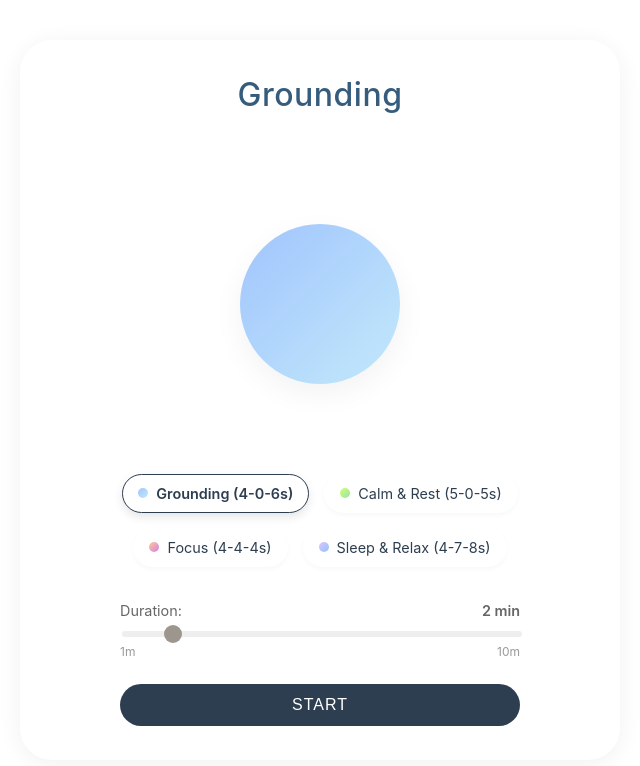
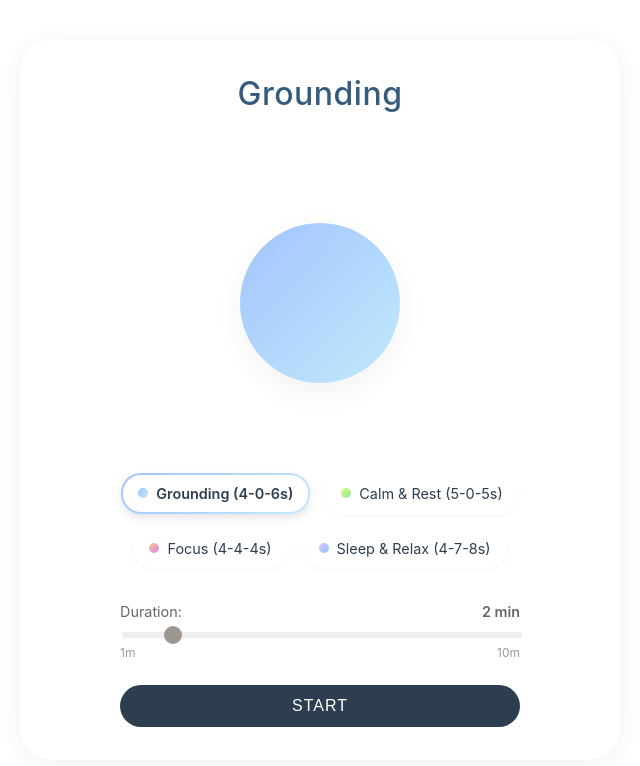
Before and after one commit to yosra-methal/breathing-widget, a React (Vite) app: page / in a window 1280 px wide. Shown: the top 766 px of the page, without its empty margins (320-960 px from the left). Built offline with nearby package versions, Linux system fonts and the light colour scheme.

Commit message:
Final UX: Gradient Border for Selected Mode

```diff
--- a/src/components/SelectionView.jsx
+++ b/src/components/SelectionView.jsx
@@ -34,12 +34,28 @@ function SelectionView({ currentModeId, setMode, duration, setDuration, onStart
                             key={m.id}
                             onClick={() => setMode(m.id)}
                             className={currentModeId === m.id ? 'active' : ''}
-                            style={{
-                                borderColor: currentModeId === m.id ? 'var(--color-text)' : 'transparent',
-                                display: 'flex',
-                                alignItems: 'center',
-                                gap: '8px'
-                            }}
+                            style={
+                                currentModeId === m.id
+                                    ? {
+                                        // Active State: Gradient Border
+                                        background: `linear-gradient(white, white) padding-box, ${m.gradient} border-box`,
+                                        border: '2px solid transparent',
+                                        borderRadius: '20px', // Matches CSS
+                                        display: 'flex',
+                                        alignItems: 'center',
+                                        gap: '8px',
+                                        color: 'var(--color-text)',
+                                        fontWeight: 600,
+                                        boxShadow: '0 4px 10px rgba(0, 0, 0, 0.1)'
+                                    }
+                                    : {
+                                        // Inactive State
+                                        borderColor: 'transparent',
+                                        display: 'flex',
+                                        alignItems: 'center',
+                                        gap: '8px'
+                                    }
+                            }
                         >
                             <span style={{
                                 width: '10px',
```
